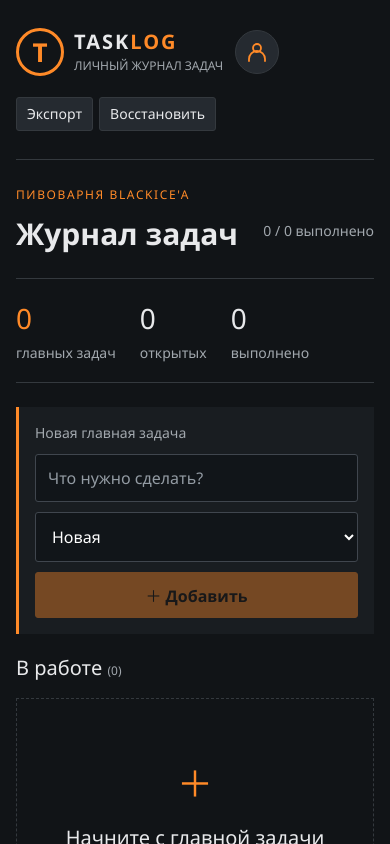
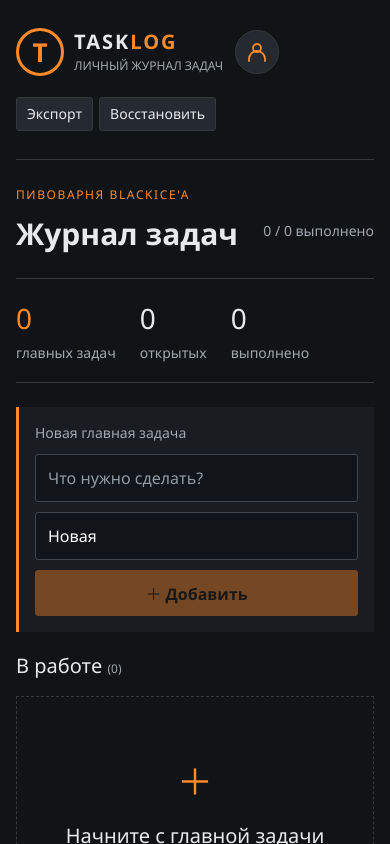
Before and after one commit to 7PurpleIce/task-log, a React (Vite) app: page / in a window 390 px wide. Shown: the top 844 px of the page. Built offline with nearby package versions, Linux system fonts and the light colour scheme.

Commit message:
Allow custom task stages, compact row badges and ignore exported backups

```diff
--- a/src/App.jsx
+++ b/src/App.jsx
@@ -1,5 +1,5 @@
 import { DEFAULT_TASK_STATUS } from "./taskStatuses";
-import TaskStatusSelect from "./components/TaskStatusSelect";
+import TaskStatusInput from "./components/TaskStatusInput";
 import { logError } from "./diagnostics";
 import React, { useEffect, useRef, useState } from "react";
 import useTasks from "./useTasks";
@@ -210,9 +210,9 @@ function Workspace({ session, recovery, onRecovered }) {
                 required
                 disabled={blocked}
               />
-              <TaskStatusSelect
+              <TaskStatusInput
                 aria-label="Статус новой задачи"
-                title="Выберите статус задачи"
+                title="Введите свой этап выполнения"
                 value={newStatus}
                 onChange={event => setNewStatus(event.target.value)}
                 disabled={blocked}
--- a/src/components/TaskEditor.jsx
+++ b/src/components/TaskEditor.jsx
@@ -1,5 +1,5 @@
-import { getTaskStatus } from "../taskStatuses";
-import TaskStatusSelect from "./TaskStatusSelect";
+import { getTaskStatus, normalizeTaskStatus } from "../taskStatuses";
+import TaskStatusInput from "./TaskStatusInput";
 import React, { useEffect, useState } from "react";
 import { branchIds } from "../useTasks";
 
@@ -34,10 +34,10 @@ export default function TaskEditor({
     if (!title.trim() || pending || disabled) return;
     setPending(true);
     try {
-      const ok = await onUpdate(task.id, { title: title.trim(), notes, status }, baseline);
+      const ok = await onUpdate(task.id, { title: title.trim(), notes, status: normalizeTaskStatus(status) }, baseline);
       setSaved(Boolean(ok));
       if (ok) {
-        setBaseline({ title: title.trim(), notes, status });
+        setBaseline({ title: title.trim(), notes, status: normalizeTaskStatus(status) });
         setDirty(false);
       }
     } finally { setPending(false); }
@@ -71,7 +71,7 @@ export default function TaskEditor({
         />
 
         <label htmlFor="task-status">Статус</label>
-        <TaskStatusSelect
+        <TaskStatusInput
           id="task-status"
           value={status}
           disabled={pending}
--- /dev/null
+++ b/src/components/TaskStatusInput.jsx
@@ -0,0 +1,14 @@
+import React from "react";
+import { MAX_TASK_STATUS_LENGTH } from "../taskStatuses";
+
+export default function TaskStatusInput(props) {
+  return (
+    <input
+      type="text"
+      className="task-status-input"
+      maxLength={MAX_TASK_STATUS_LENGTH}
+      placeholder="Этап выполнения"
+      {...props}
+    />
+  );
+}
--- a/src/components/TaskStatusSelect.jsx
+++ /dev/null
@@ -1,12 +0,0 @@
-import React from "react";
-import { TASK_STATUSES } from "../taskStatuses";
-
-export default function TaskStatusSelect(props) {
-  return (
-    <select className="task-status-select" {...props}>
-      {TASK_STATUSES.map(status => (
-        <option key={status} value={status}>{status}</option>
-      ))}
-    </select>
-  );
-}
--- a/src/components/TaskTree.jsx
+++ b/src/components/TaskTree.jsx
@@ -78,7 +78,6 @@ export default function TaskTree({
               onClick={() => onSelect(task.id)}
             >
               <span className="task-name">{task.title}</span>
-              <span className="task-status" aria-label={`Статус: ${getTaskStatus(task)}`}>{getTaskStatus(task)}</span>
             </button>
 
             {nested.length > 0 && (
@@ -86,6 +85,10 @@ export default function TaskTree({
                 {nested.filter(item => item.done).length}/{nested.length}
               </span>
             )}
+
+            <span className="task-status" title={`Статус: ${getTaskStatus(task)}`}>
+              {getTaskStatus(task)}
+            </span>
 
             <button
               className="icon add-child"
--- a/src/styles.css
+++ b/src/styles.css
@@ -320,7 +320,7 @@ header > .backup-actions > button {
   header > .backup-actions > button { min-height: 44px; }
 }
 
-.task-status-select {
+.task-status-input {
   width: 100%;
   min-width: 0;
   padding: 12px;
@@ -330,14 +330,17 @@ header > .backup-actions > button {
   border: 1px solid #40464e;
   border-radius: 3px;
 }
-.task-status-select:disabled { opacity: .4; }
+.task-status-input:disabled { opacity: .4; }
 .composer form { flex-wrap: wrap; }
-.composer form > input { flex: 1 1 220px; width: auto; }
-.composer .task-status-select { flex: 0 1 230px; width: 230px; }
+.composer form > input:not(.task-status-input) { flex: 1 1 220px; width: auto; }
+.composer .task-status-input { flex: 0 1 230px; width: 230px; }
 .task-status {
   display: block;
   width: fit-content;
-  margin-top: 5px;
+  flex: 0 0 auto;
+  max-width: 38%;
+  overflow-wrap: anywhere;
+  text-align: center;
   padding: 2px 7px;
   border: 1px solid #66503b;
   border-radius: 3px;
@@ -347,6 +350,6 @@ header > .backup-actions > button {
   line-height: 1.5;
 }
 @media (max-width: 560px) {
-  .composer form > input,
-  .composer .task-status-select { flex: none; width: 100%; }
+  .composer form > input:not(.task-status-input),
+  .composer .task-status-input { flex: none; width: 100%; }
 }
--- a/src/taskStatuses.js
+++ b/src/taskStatuses.js
@@ -1,17 +1,10 @@
-export const TASK_STATUSES = [
-  "Новая",
-  "Отменена",
-  "HOLD",
-  "Подключение на SLT",
-  "Тестирование",
-  "Подключение на PROD",
-  "Боевые испытания",
-  "Подключен"
-];
+export const DEFAULT_TASK_STATUS = "Новая";
+export const MAX_TASK_STATUS_LENGTH = 100;
 
-export const DEFAULT_TASK_STATUS = TASK_STATUSES[0];
+export function normalizeTaskStatus(status) {
+  return status.trim() || DEFAULT_TASK_STATUS;
+}
 
-// Older tasks and backups have no workflow status.
 export function getTaskStatus(task) {
   return task.status ?? DEFAULT_TASK_STATUS;
 }
--- a/src/useCloudTasks.js
+++ b/src/useCloudTasks.js
@@ -1,4 +1,4 @@
-import { DEFAULT_TASK_STATUS, getTaskStatus } from "./taskStatuses";
+import { DEFAULT_TASK_STATUS, getTaskStatus, normalizeTaskStatus } from "./taskStatuses";
 import { logEvent, logError } from "./diagnostics";
 import { useEffect, useRef, useState } from "react";
 import { branchIds, validate, applyTaskChanges, tasksByStatus } from "./useTasks";
@@ -108,7 +108,7 @@ export default function useCloudTasks(owner) {
     }
     const id = crypto.randomUUID();
     const next = doc.tasks.map(t => t.id === parentId ? { ...t, collapsed: false } : t);
-    next.unshift({ id, parentId, title: title.trim(), notes: "", status, done: false,
+    next.unshift({ id, parentId, title: title.trim(), notes: "", status: normalizeTaskStatus(status), done: false,
       collapsed: false, createdAt: new Date().toISOString() });
     return await commit(next) ? id : null;
   }
--- a/src/useTasks.js
+++ b/src/useTasks.js
@@ -1,4 +1,4 @@
-import { TASK_STATUSES, DEFAULT_TASK_STATUS } from "./taskStatuses";
+import { MAX_TASK_STATUS_LENGTH, DEFAULT_TASK_STATUS, normalizeTaskStatus } from "./taskStatuses";
 import { logEvent, logError } from "./diagnostics";
 import { useState } from "react";
 
@@ -62,7 +62,7 @@ export function validate(data) {
       !task.title.trim() ||
       typeof task.notes !== "string" ||
       typeof task.done !== "boolean" ||
-      (task.status !== undefined && !TASK_STATUSES.includes(task.status)) ||
+      (task.status !== undefined && (typeof task.status !== "string" || !task.status.trim() || task.status.length > MAX_TASK_STATUS_LENGTH)) ||
       typeof task.collapsed !== "boolean" ||
       typeof task.createdAt !== "string" ||
       !Number.isFinite(Date.parse(task.createdAt)) ||
@@ -145,7 +145,7 @@ export default function useTasks() {
       id,
       parentId,
       title: title.trim(),
-      notes: "", status,
+      notes: "", status: normalizeTaskStatus(status),
       done: false,
       collapsed: false,
       createdAt: new Date().toISOString()
```
Also changed, not shown: 1 other file (tests, documents, lock files or other folders).
